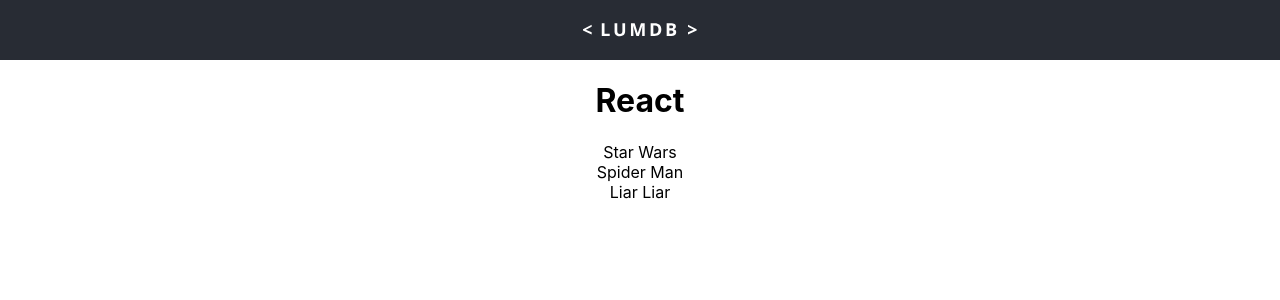
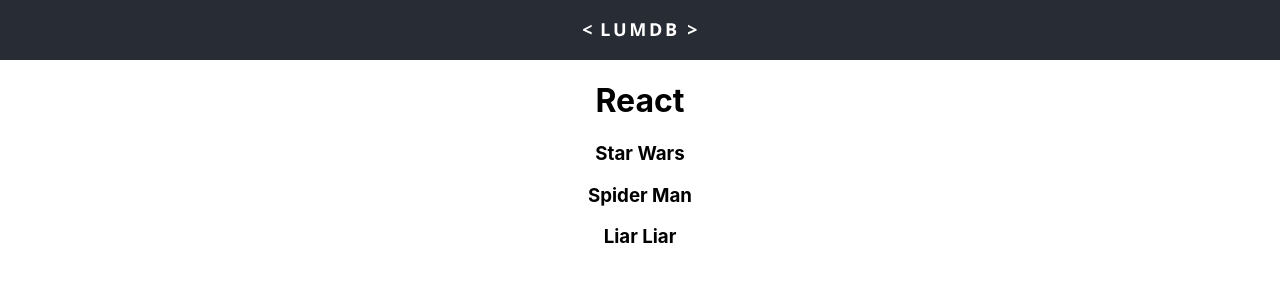
Before and after one commit to danchamorro/movie-database, a React (Create React App) app: page / in a window 1280 px wide. Shown: the top 300 px of the page. Built offline with nearby package versions, Linux system fonts and the light colour scheme.

Commit message:
Added DefaultProps to Movie component

```diff
--- a/package.json
+++ b/package.json
@@ -3,6 +3,7 @@
   "version": "0.1.0",
   "private": true,
   "dependencies": {
+    "prop-types": "^15.6.2",
     "react": "^16.6.3",
     "react-dom": "^16.6.3",
     "react-scripts": "2.1.1"
--- a/src/Movie.js
+++ b/src/Movie.js
@@ -1,9 +1,24 @@
 import React, { Component } from "react";
+import PropTypes from "prop-types";
 
 class Movie extends Component {
   render() {
-    return <div>{this.props.movie.title}</div>;
+    return (
+      <div>
+        <h3>{this.props.movie.title}</h3>
+        <p>{this.props.movie.desc}</p>
+      </div>
+    );
   }
 }
 
+Movie.propTypes = {
+  title: PropTypes.string.isRequired,
+  desc: PropTypes.string
+};
+
+Movie.defaultProps = {
+  desc: "No description available"
+};
+
 export default Movie;
```
Also changed, not shown: 2 other files (tests, documents, lock files or other folders).
